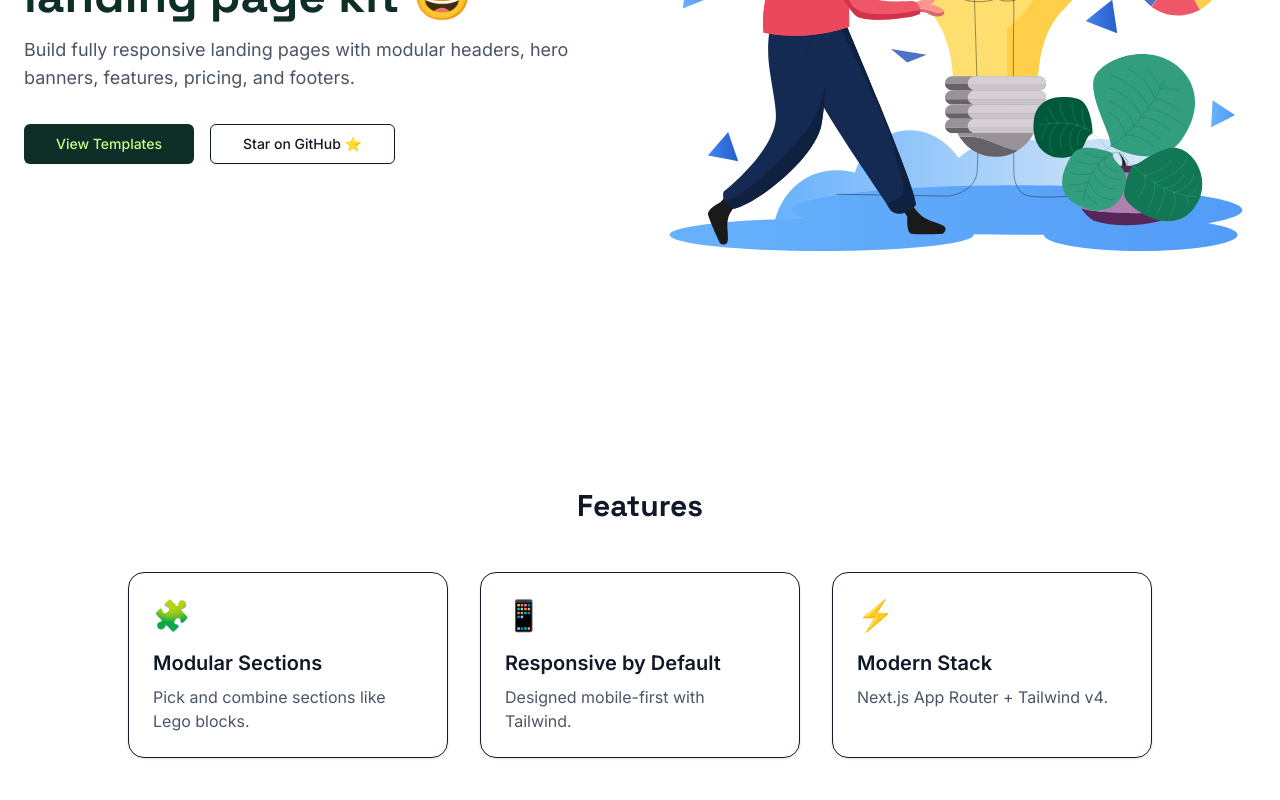
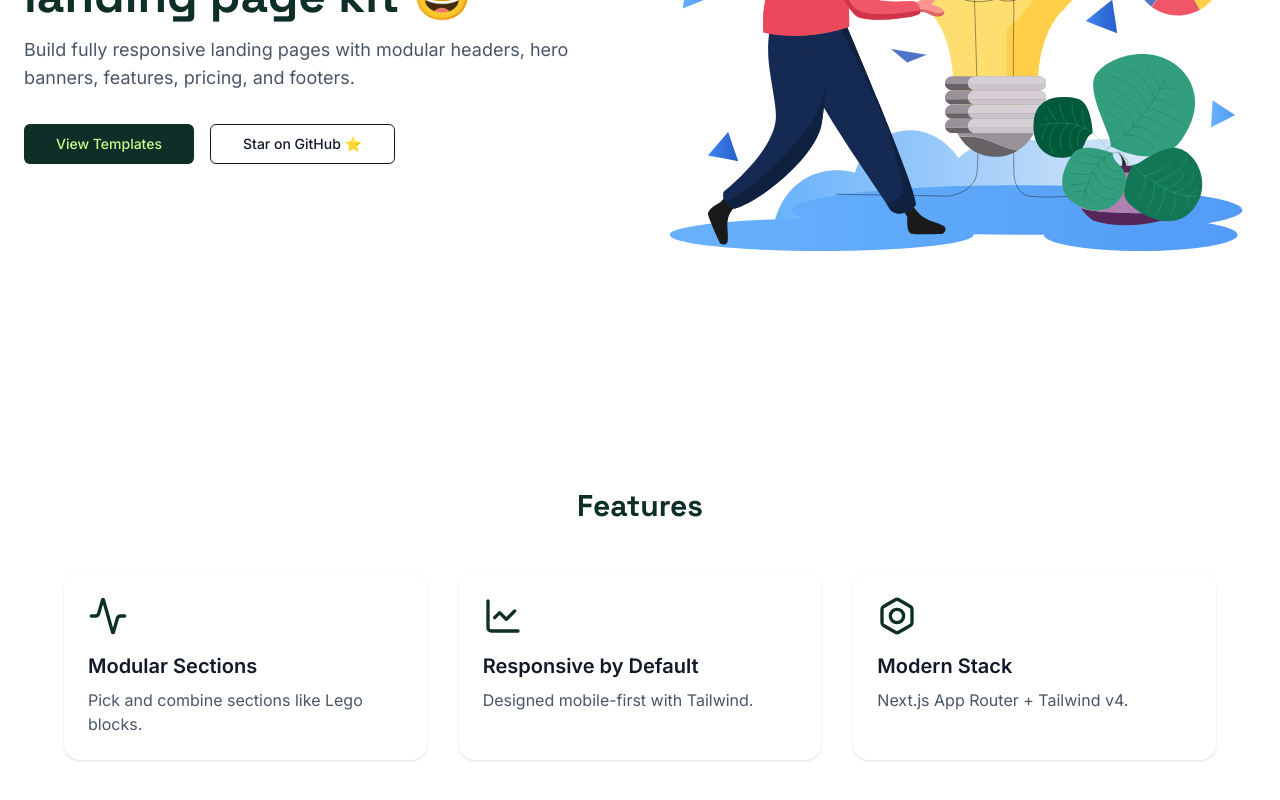
Before and after one commit to rashedInt32/launchpad-ui, a Next.js app: page /variants/sass in a window 1280 px wide. Shown: the part 408-1208 px from the top of the page. Built offline with nearby package versions, Linux system fonts and the light colour scheme.

Commit message:
style: Feature section styles

```diff
--- a/components/sections/sass-features.tsx
+++ b/components/sections/sass-features.tsx
@@ -1,30 +1,33 @@
-const features = [
+import { Activity, Bolt, LineChart } from "lucide-react";
+
+const iconClass = "size-10 text-[var(--primary)]";
+const features: { title: string; desc: string; icon: React.ReactElement }[] = [
   {
     title: "Modular Sections",
     desc: "Pick and combine sections like Lego blocks.",
-    icon: "🧩",
+    icon: <Activity className={iconClass} />,
   },
   {
     title: "Responsive by Default",
     desc: "Designed mobile-first with Tailwind.",
-    icon: "📱",
+    icon: <LineChart className={iconClass} />,
   },
   {
     title: "Modern Stack",
     desc: "Next.js App Router + Tailwind v4.",
-    icon: "⚡",
+    icon: <Bolt className={iconClass} />,
   },
 ];
 
 export function SassFeatures() {
   return (
     <section id="features" className="py-16 px-6">
-      <h2 className="text-3xl font-heading font-bold text-center mb-12">
+      <h2 className="text-3xl font-heading font-bold text-center text-[var(--accent)] mb-12">
         Features
       </h2>
-      <div className="grid md:grid-cols-3 gap-8 max-w-5xl mx-auto">
+      <div className="grid md:grid-cols-3 gap-8 max-w-6xl mx-auto">
         {features.map((f) => (
-          <div key={f.title} className="p-6 rounded-xl shadow-sm border">
+          <div key={f.title} className="p-6 rounded-xl shadow-sm ">
             <div className="text-3xl mb-4">{f.icon}</div>
             <h3 className="text-xl font-semibold mb-2">{f.title}</h3>
             <p className="text-gray-600">{f.desc}</p>
```
